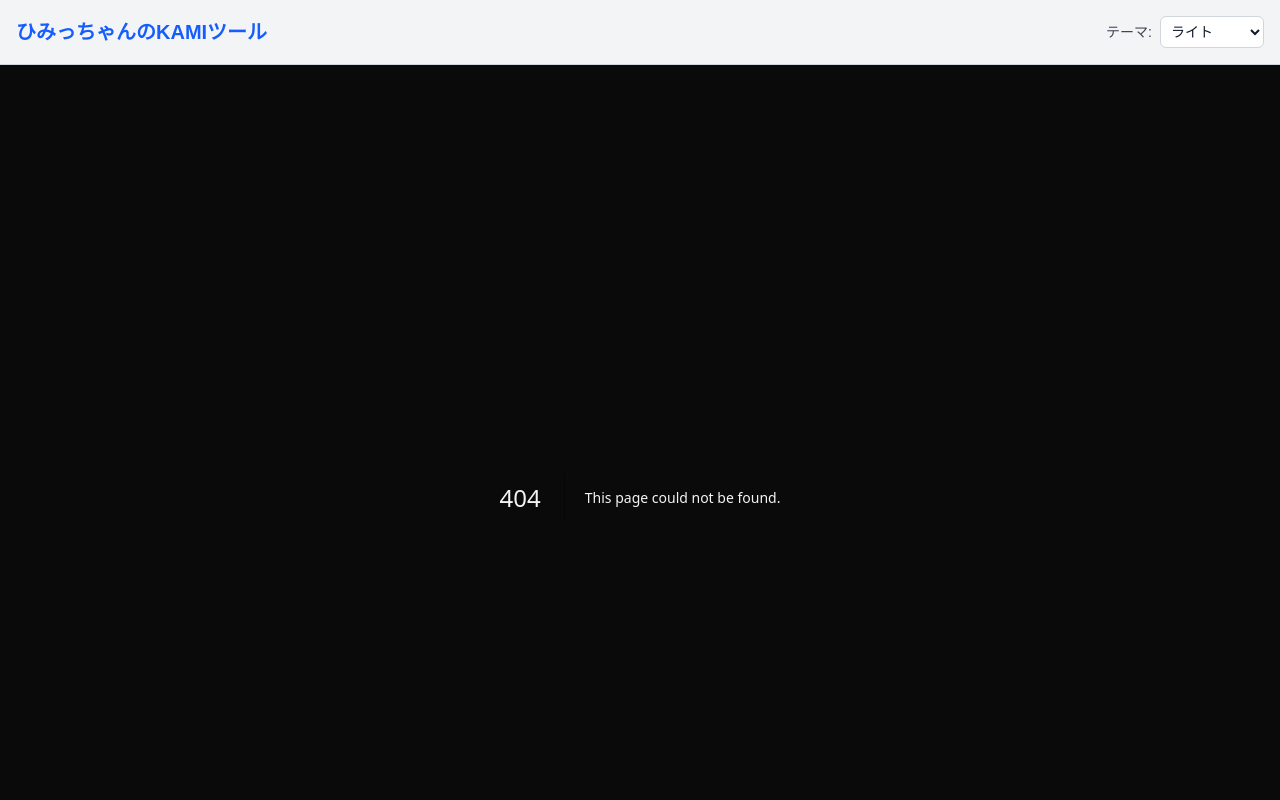
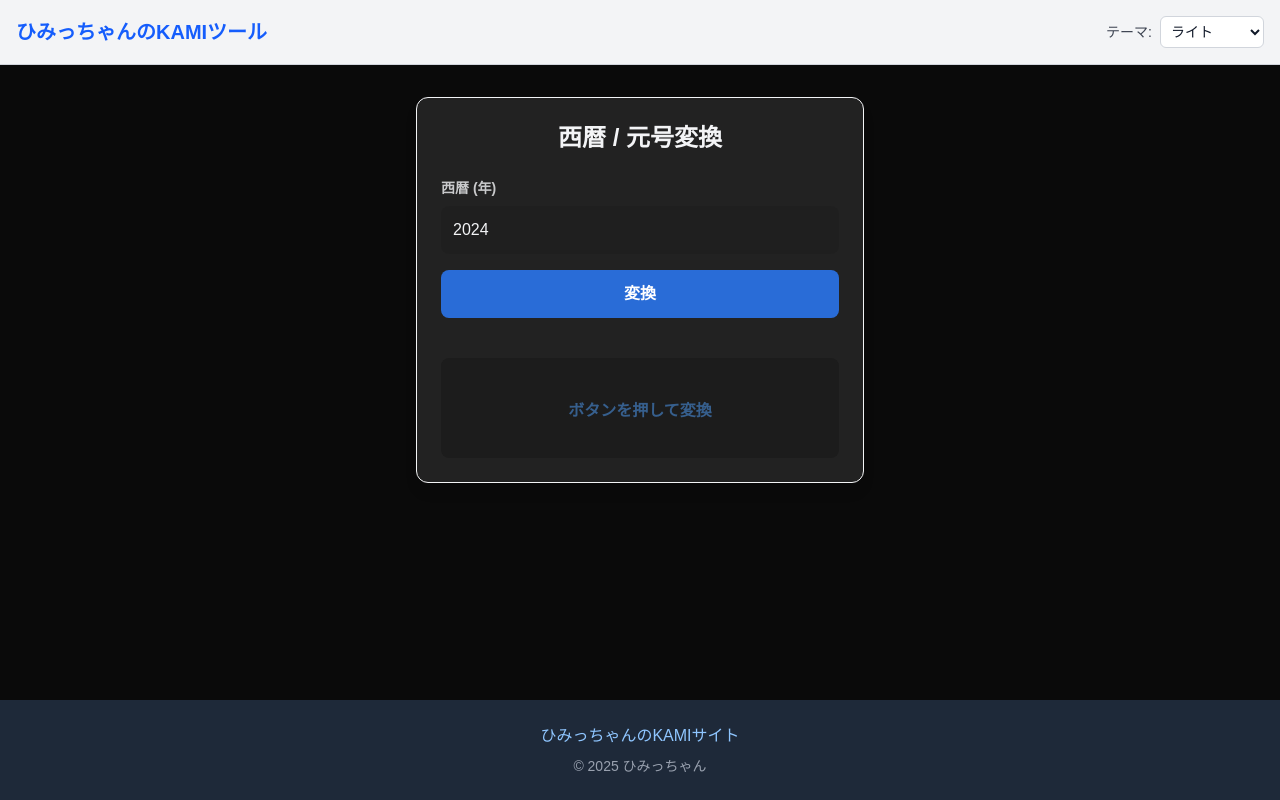
Before and after one commit to himitu-da/himitu-tool, a Next.js app: page /tool/year-converter in a window 1280 px wide. Before the commit this address had no page. Shown: the top 800 px of the page. Built offline with nearby package versions, Linux system fonts and the light colour scheme.

Commit message:
feat: 西暦/元号変換を追加

```diff
--- /dev/null
+++ b/src/app/year-converter/page.tsx
@@ -0,0 +1,70 @@
+"use client";
+
+import React, { useState } from "react";
+
+export default function YearConverterPage() {
+  const [year, setYear] = useState<string>("2024");
+  const [result, setResult] = useState<string>("");
+
+  const convertYear = () => {
+    const y = parseInt(year);
+    if (isNaN(y) || y < 1) {
+      setResult("正しい西暦を入力してください");
+      return;
+    }
+
+    let era = "";
+    if (y >= 2019) {
+      const ey = y - 2018;
+      era = `令和${ey === 1 ? '元' : ey}年`;
+    } else if (y >= 1989) {
+      const ey = y - 1988;
+      era = `平成${ey === 1 ? '元' : ey}年`;
+    } else if (y >= 1926) {
+      const ey = y - 1925;
+      era = `昭和${ey === 1 ? '元' : ey}年`;
+    } else if (y >= 1912) {
+      const ey = y - 1911;
+      era = `大正${ey === 1 ? '元' : ey}年`;
+    } else if (y >= 1868) {
+      const ey = y - 1867;
+      era = `明治${ey === 1 ? '元' : ey}年`;
+    } else {
+      era = "明治より前は非対応です";
+    }
+
+    setResult(era);
+  };
+
+  return (
+    <div className="max-w-md mx-auto p-6 rounded-xl shadow-lg border border-opacity-20 border-current bg-white/10 backdrop-blur-sm">
+      <h1 className="text-2xl font-bold mb-6 text-center">西暦 / 元号変換</h1>
+
+      <div className="flex flex-col gap-4">
+        <div>
+          <label className="block text-sm font-semibold mb-2 opacity-80">西暦 (年)</label>
+          <input
+            type="number"
+            value={year}
+            onChange={(e) => setYear(e.target.value)}
+            className="w-full p-3 rounded-lg bg-black/10 border-none focus:ring-2 focus:ring-blue-500"
+            placeholder="例: 2024"
+          />
+        </div>
+
+        <button
+          onClick={convertYear}
+          className="w-full py-3 rounded-lg bg-blue-500/80 hover:bg-blue-600/80 text-white font-bold transition-colors"
+        >
+          変換
+        </button>
+
+        <div className="mt-6 p-6 rounded-lg bg-black/20 text-center min-h-[100px] flex items-center justify-center">
+          <div className="text-2xl font-bold text-blue-400">
+            {result || <span className="opacity-50 text-current text-base">ボタンを押して変換</span>}
+          </div>
+        </div>
+      </div>
+    </div>
+  );
+}
```
